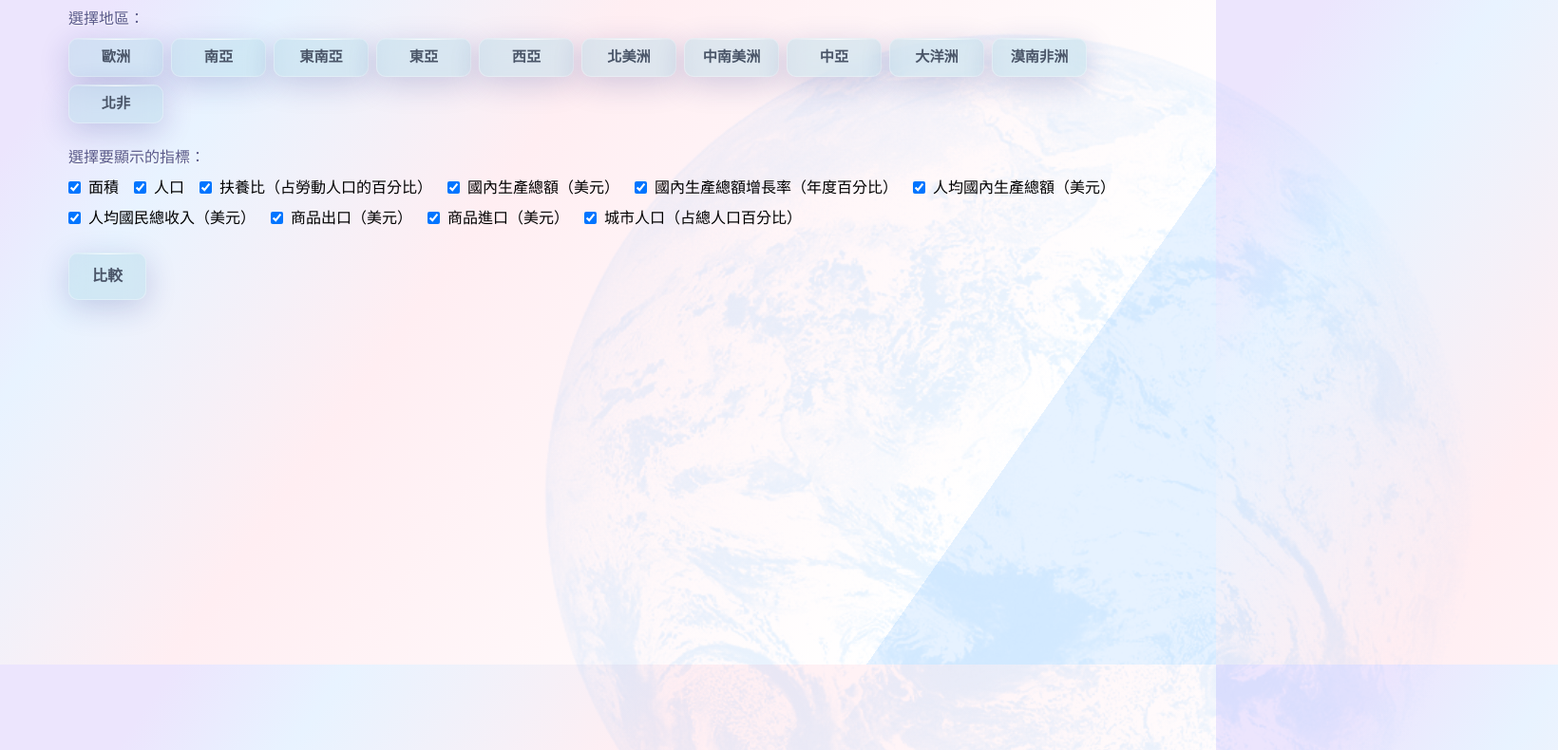
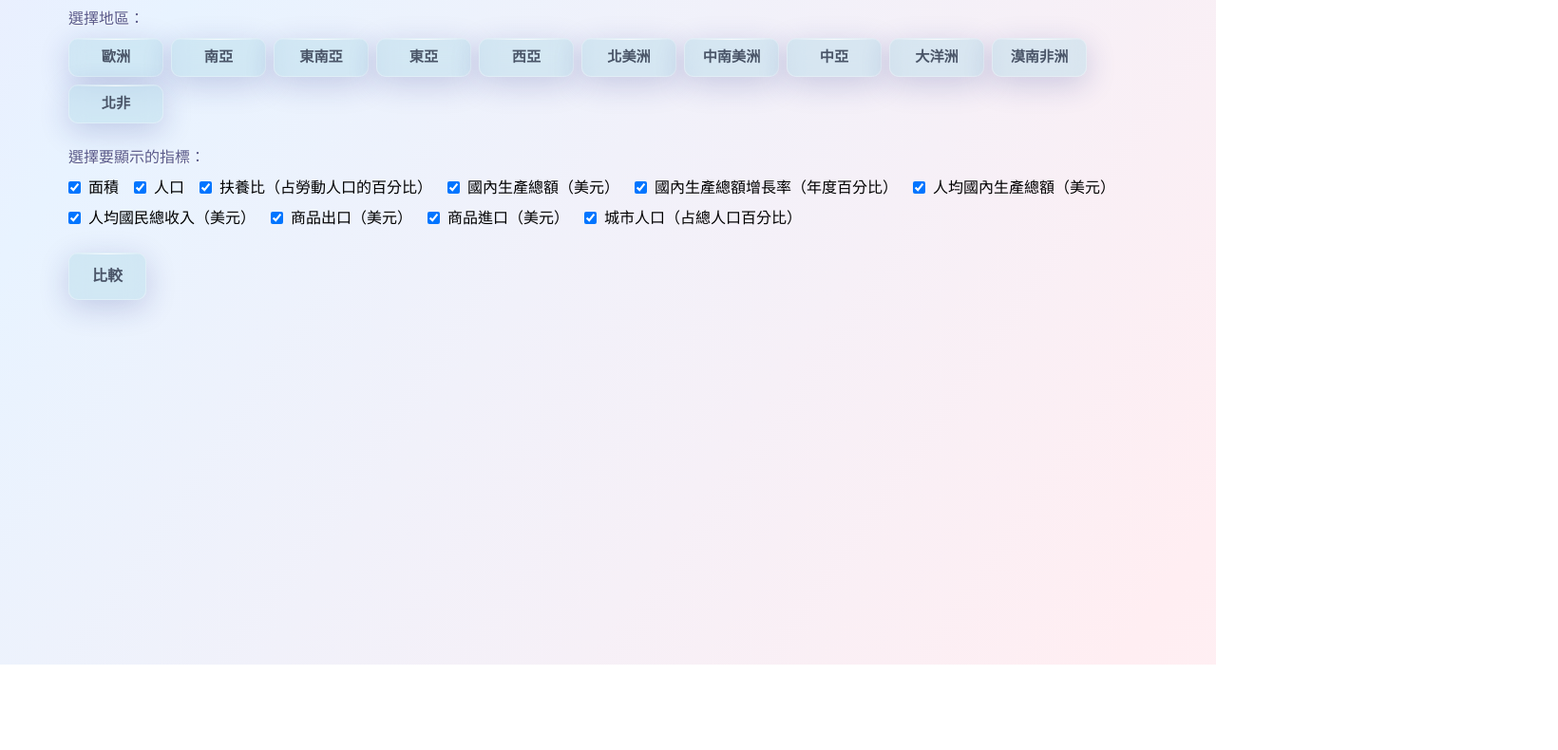
Before and after one commit to flute012/pages, a plain HTML site: page info.html in a window 1280 px wide. Shown: the part 100-890 px from the top of the page at 95% size, 1640 px wide, since content can reach past the window. After the commit the page ends 800 px from the top, so only its background shows below. Drawn offline with nearby package versions, Linux system fonts and the light colour scheme.

Commit message:
Add files via upload
Signed-off-by: flute012 <flute012@gmail.com>

```diff
--- a/info.html
+++ b/info.html
@@ -274,10 +274,6 @@
 
 <body>
     <div id="app" class="container">
-        <!-- 半透明地球背景 -->
-        <img src="3572360.png" alt="Globe" class="globe-bg">
-
-        <div class="content-wrapper">
         <h1 class="mb-4">國家資料比較</h1>
 
         <div class="mb-4">
@@ -364,7 +360,7 @@
             </table>
         </div>
     </div>
-    </div>
+
 
 
     <script>
```
Lines whose indentation alone changed are shown as unchanged.
